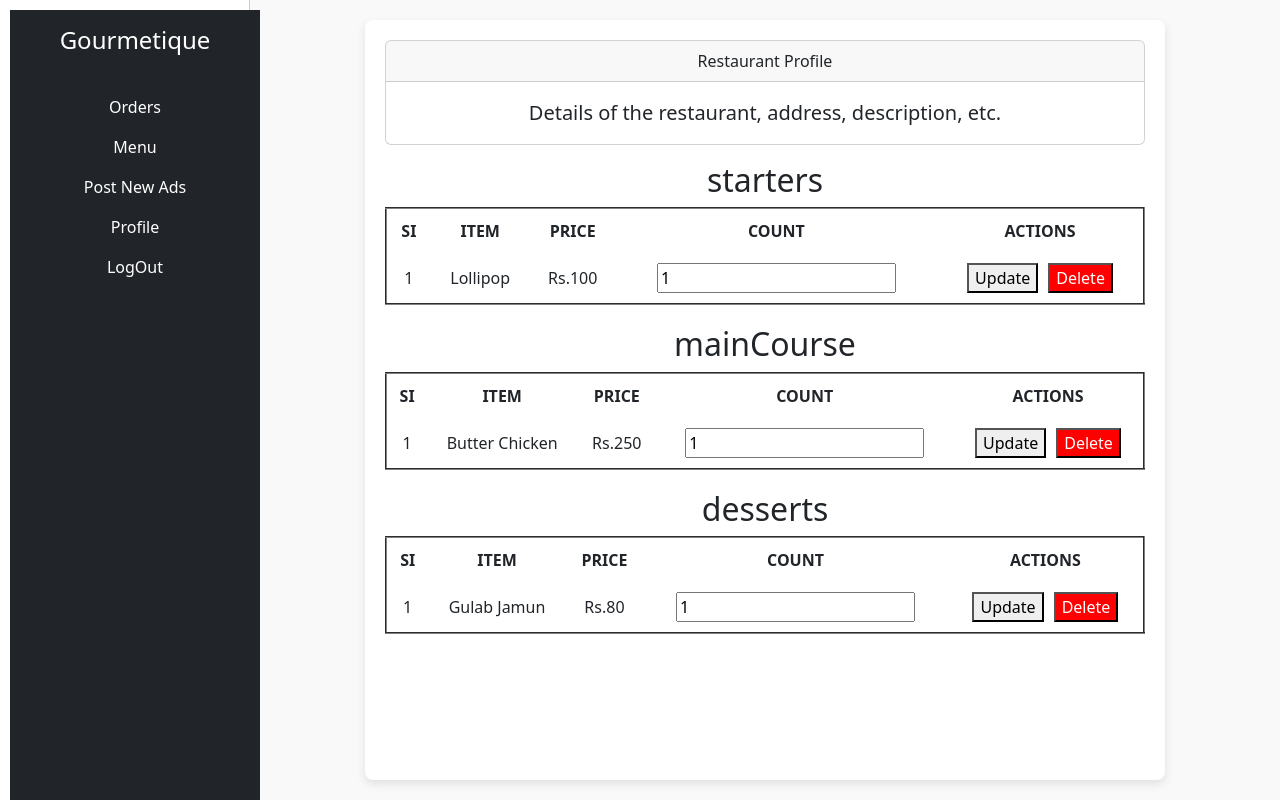
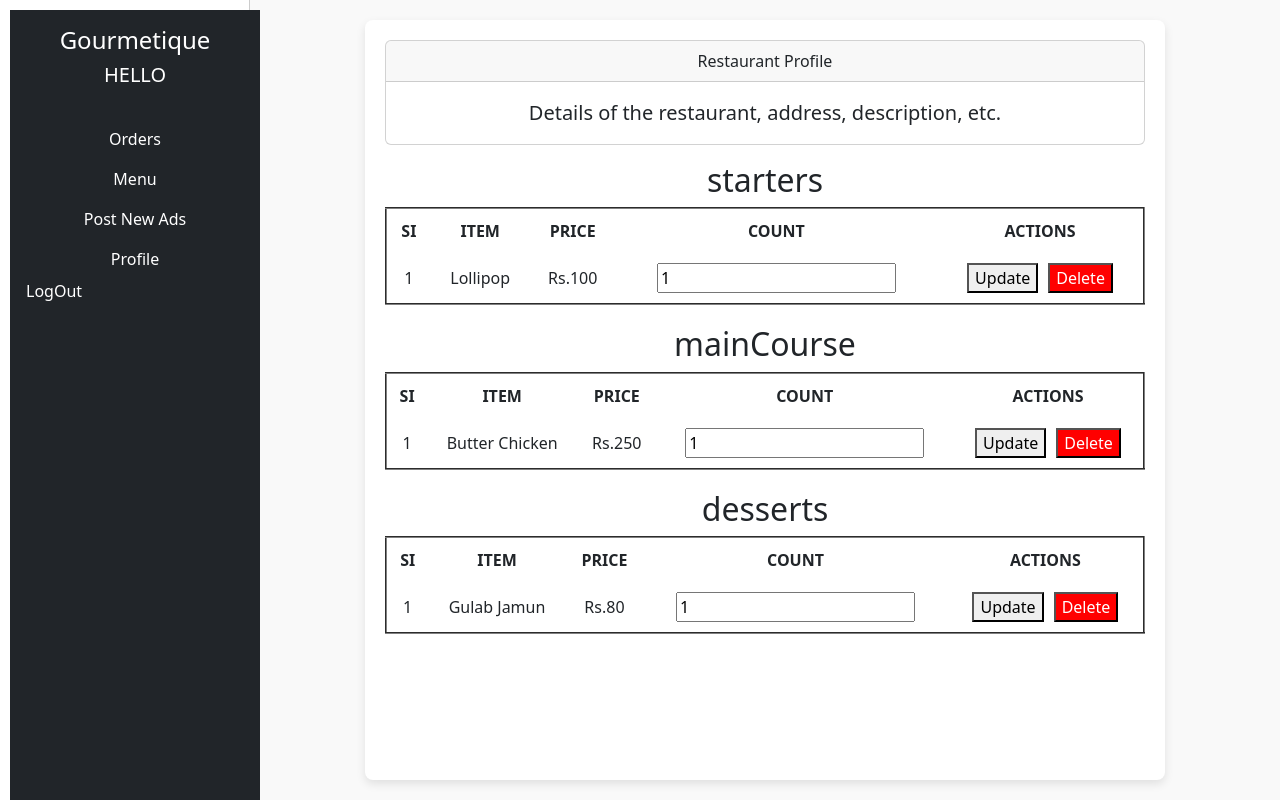
Before and after one commit to Fahim-16/Gourmetique-frontend, a React (Create React App) app: page /resprofile in a window 1280 px wide. Built offline with nearby package versions, Linux system fonts and the light colour scheme.

Commit message:
done session in add menu

```diff
--- a/src/components/Restaurant_Component/Menu.jsx
+++ b/src/components/Restaurant_Component/Menu.jsx
@@ -1,6 +1,7 @@
-import React, { useState } from 'react';
+import React, { useState, useEffect } from 'react';
 import axios from 'axios';
 import Restaurant_Nav from './Restaurant_Nav';
+import { useNavigate } from 'react-router-dom'; // Import useNavigate
 
 const Menu = () => {
   const [starters, setStarters] = useState([]);
@@ -20,7 +21,13 @@ const Menu = () => {
   const [dsPrice, setDsPrice] = useState('');
 
   const hotelid = sessionStorage.getItem('restaurantid');
-  console.log(sessionStorage.getItem('restaurantid'));
+  const navigate = useNavigate(); // Use useNavigate
+
+  useEffect(() => {
+    if (!hotelid) {
+      navigate('/'); // Navigate to login if restaurantid is not in sessionStorage
+    }
+  }, [hotelid, navigate]);
 
   const handleAddStarter = async () => {
     if (!si || !item || !price) {
--- a/src/components/Restaurant_Component/Reslogin.jsx
+++ b/src/components/Restaurant_Component/Reslogin.jsx
@@ -22,7 +22,7 @@ const Reslogin = () => {
         sessionStorage.setItem("restaurantid", response.data.restaurant.id); // Store user details
         sessionStorage.setItem("restaurantname", response.data.restaurant.restaurantName); // Store user details
         setError('');
-        navigate("/resthome");
+        navigate("/menu");
       }
     } catch (err) {
       const errorMessage =
--- a/src/components/Restaurant_Component/Restaurant_Nav.jsx
+++ b/src/components/Restaurant_Component/Restaurant_Nav.jsx
@@ -1,11 +1,27 @@
-import React from 'react'
-import { Link } from 'react-router-dom'
+import React, { useEffect, useState } from 'react';
+import { Link, useNavigate } from 'react-router-dom';
 
 const Restaurant_Nav = () => {
+  const [restaurantName, setRestaurantName] = useState('');
+  const navigate = useNavigate();
+
+  useEffect(() => {
+    const name = sessionStorage.getItem('restaurantname');
+    if (name) {
+      setRestaurantName(name);
+    }
+  }, []);
+
+  const handleLogout = () => {
+    sessionStorage.clear(); // Or remove specific items like: sessionStorage.removeItem('restaurantname');
+    navigate('/'); // Redirect to login/home page
+  };
+
   return (
     <nav className="d-flex flex-column bg-dark text-white vh-100 p-3" style={{ width: '250px', position: 'fixed' }}>
       <div className="mb-4">
         <h4>Gourmetique</h4>
+        <h5>HELLO {restaurantName ? restaurantName.toUpperCase() : ''}</h5>
       </div>
       <ul className="nav flex-column">
         <li className="nav-item">
@@ -17,19 +33,15 @@ const Restaurant_Nav = () => {
         <li className="nav-item">
           <Link className="nav-link text-white" to="/resads">Post New Ads</Link>
         </li>
-      {/* <li className="nav-item">
-        <Link className="nav-link text-white" to="/Weather">W</Link>
-      </li> */}
         <li className="nav-item">
           <Link className="nav-link text-white" to="/resprofile">Profile</Link>
         </li>
         <li className="nav-item">
-        <Link className="nav-link text-white" to="/">LogOut</Link>
+          <button className="nav-link text-white btn btn-link p-0" onClick={handleLogout}>LogOut</button>
         </li>
       </ul>
     </nav>
+  );
+};
 
-  )
-}
-
-export default Restaurant_Nav
+export default Restaurant_Nav;
```
Lines whose indentation alone changed are shown as unchanged.
